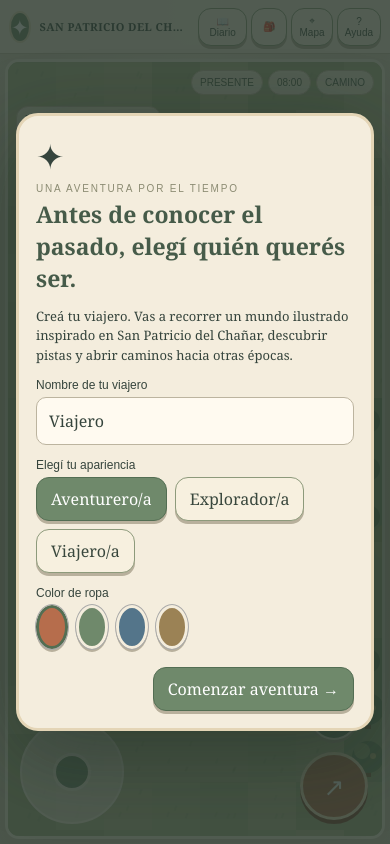
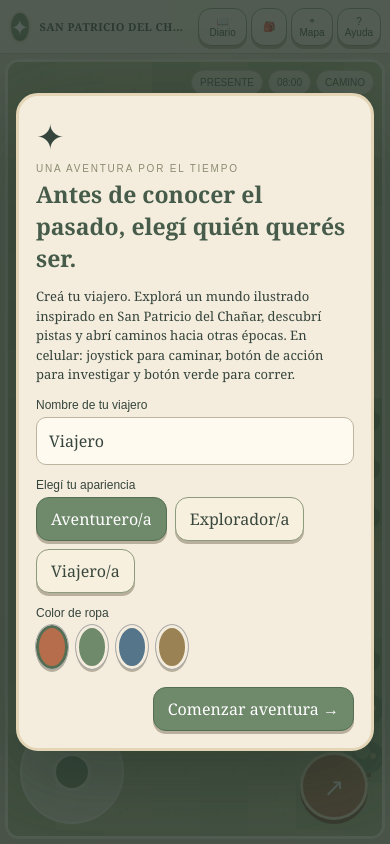
Before and after one commit to eliasmartinezcultural-glitch/villa-pelon-2.3, a plain HTML site: page index.html in a window 390 px wide. Drawn offline with Linux system fonts and the light colour scheme.

Commit message:
Improve mobile install metadata and first-play controls guidance

```diff
--- a/index.html
+++ b/index.html
@@ -2,7 +2,7 @@
 <html lang="es">
 <head>
 <meta charset="utf-8"><meta name="viewport" content="width=device-width,initial-scale=1,viewport-fit=cover">
-<meta name="theme-color" content="#e9dfc9"><link rel="manifest" href="manifest.webmanifest"><meta name="description" content="Aventura ilustrada para explorar y descubrir la historia de San Patricio del Chañar.">
+<meta name="theme-color" content="#e9dfc9"><meta name="apple-mobile-web-app-capable" content="yes"><meta name="apple-mobile-web-app-status-bar-style" content="default"><link rel="icon" href="icon.svg" type="image/svg+xml"><link rel="manifest" href="manifest.webmanifest"><meta name="description" content="Aventura ilustrada para explorar y descubrir la historia de San Patricio del Chañar.">
 <title>San Patricio del Chañar · El viajero del tiempo</title>
 <link rel="stylesheet" href="styles.css">
 </head>
@@ -12,7 +12,7 @@
 <main><section id="game-wrap"><canvas id="world" aria-label="Mundo ilustrado explorable"></canvas><div id="hint">Explorá el camino. Acercate a los objetos y habitantes para descubrir historias.</div><div id="mobile-hud"><span id="mobile-era">PRESENTE</span><span id="mobile-time">08:00</span><span id="mobile-region">CAMINO</span></div><div id="stick"><div id="stick-knob"></div></div><button id="sprint" aria-label="Correr">»</button><button id="interact" aria-label="Interactuar">↗</button><div id="dialogue"><strong id="dialogue-name"></strong><p id="dialogue-text"></p><button id="dialogue-next" class="primary">Continuar</button></div><div id="toast"></div></section>
 <aside id="side"><div class="panel"><h2>Tu viajero</h2><p id="player-name">Viajero</p><div class="statline"><span>Época</span><b id="era-label">El presente</b></div><div class="statline"><span>Descubrimientos</span><b id="discovery-count">0</b></div><div class="statline"><span>Recuerdos</span><b id="memory-count">0</b></div><div class="statline"><span>Zona actual</span><b id="region-label">Camino de entrada</b></div><div class="statline"><span>Hora</span><b id="clock-label">08:00</b></div><div class="bar"><span id="progress-bar"></span></div></div><div class="panel"><h2>Una pista por descubrir</h2><div id="quest-title">El mapa incompleto</div><div id="quest-desc">Buscá los rastros que dejó el tiempo en este lugar.</div></div><div class="panel"><h2>Cómo jugar</h2><p>WASD o flechas para caminar.</p><p>E o espacio para interactuar.</p><p>Acercate a personajes, objetos y lugares señalados.</p><p class="mobile-note">En celular: joystick izquierdo y botón de acción.</p></div><div class="panel"><h2>Cuaderno de campo</h2><p id="latest-entry" class="muted">Todavía no encontraste pistas. El mundo te espera.</p></div></aside></main>
 </div>
-<div id="start" class="overlay"><div class="modal"><div style="font-size:34px">✦</div><p style="font:10px Arial,sans-serif;letter-spacing:.18em;color:#8b8b72;margin:4px 0">UNA AVENTURA POR EL TIEMPO</p><h2>Antes de conocer el pasado, elegí quién querés ser.</h2><p>Creá tu viajero. Vas a recorrer un mundo ilustrado inspirado en San Patricio del Chañar, descubrir pistas y abrir caminos hacia otras épocas.</p><label for="hero-name">Nombre de tu viajero</label><input id="hero-name" maxlength="18" placeholder="Escribí tu nombre" value="Viajero"><label>Elegí tu apariencia</label><div class="choices" id="skin-choices"><button class="selected" data-skin="0">Aventurero/a</button><button data-skin="1">Explorador/a</button><button data-skin="2">Viajero/a</button></div><label>Color de ropa</label><div class="choices" id="color-choices"><button class="swatch selected" data-color="#b66d4c" style="background:#b66d4c" aria-label="Terracota"></button><button class="swatch" data-color="#6f896b" style="background:#6f896b" aria-label="Verde"></button><button class="swatch" data-color="#54758a" style="background:#54758a" aria-label="Azul"></button><button class="swatch" data-color="#9b8255" style="background:#9b8255" aria-label="Ocre"></button></div><div class="modal-actions"><button id="begin" class="primary">Comenzar aventura →</button></div></div></div>
+<div id="start" class="overlay"><div class="modal"><div style="font-size:34px">✦</div><p style="font:10px Arial,sans-serif;letter-spacing:.18em;color:#8b8b72;margin:4px 0">UNA AVENTURA POR EL TIEMPO</p><h2>Antes de conocer el pasado, elegí quién querés ser.</h2><p>Creá tu viajero. Explorá un mundo ilustrado inspirado en San Patricio del Chañar, descubrí pistas y abrí caminos hacia otras épocas. En celular: joystick para caminar, botón de acción para investigar y botón verde para correr.</p><label for="hero-name">Nombre de tu viajero</label><input id="hero-name" maxlength="18" placeholder="Escribí tu nombre" value="Viajero"><label>Elegí tu apariencia</label><div class="choices" id="skin-choices"><button class="selected" data-skin="0">Aventurero/a</button><button data-skin="1">Explorador/a</button><button data-skin="2">Viajero/a</button></div><label>Color de ropa</label><div class="choices" id="color-choices"><button class="swatch selected" data-color="#b66d4c" style="background:#b66d4c" aria-label="Terracota"></button><button class="swatch" data-color="#6f896b" style="background:#6f896b" aria-label="Verde"></button><button class="swatch" data-color="#54758a" style="background:#54758a" aria-label="Azul"></button><button class="swatch" data-color="#9b8255" style="background:#9b8255" aria-label="Ocre"></button></div><div class="modal-actions"><button id="begin" class="primary">Comenzar aventura →</button></div></div></div>
 <div id="panel-overlay" class="overlay" style="display:none"><div class="modal"><div style="display:flex;justify-content:space-between;align-items:center"><h2 id="panel-title">Diario de viaje</h2><button id="close-panel">✕</button></div><div id="panel-content"></div></div></div>
 <script src="game-data.js" defer></script><script src="game.js" defer></script>
 </body></html>
```
